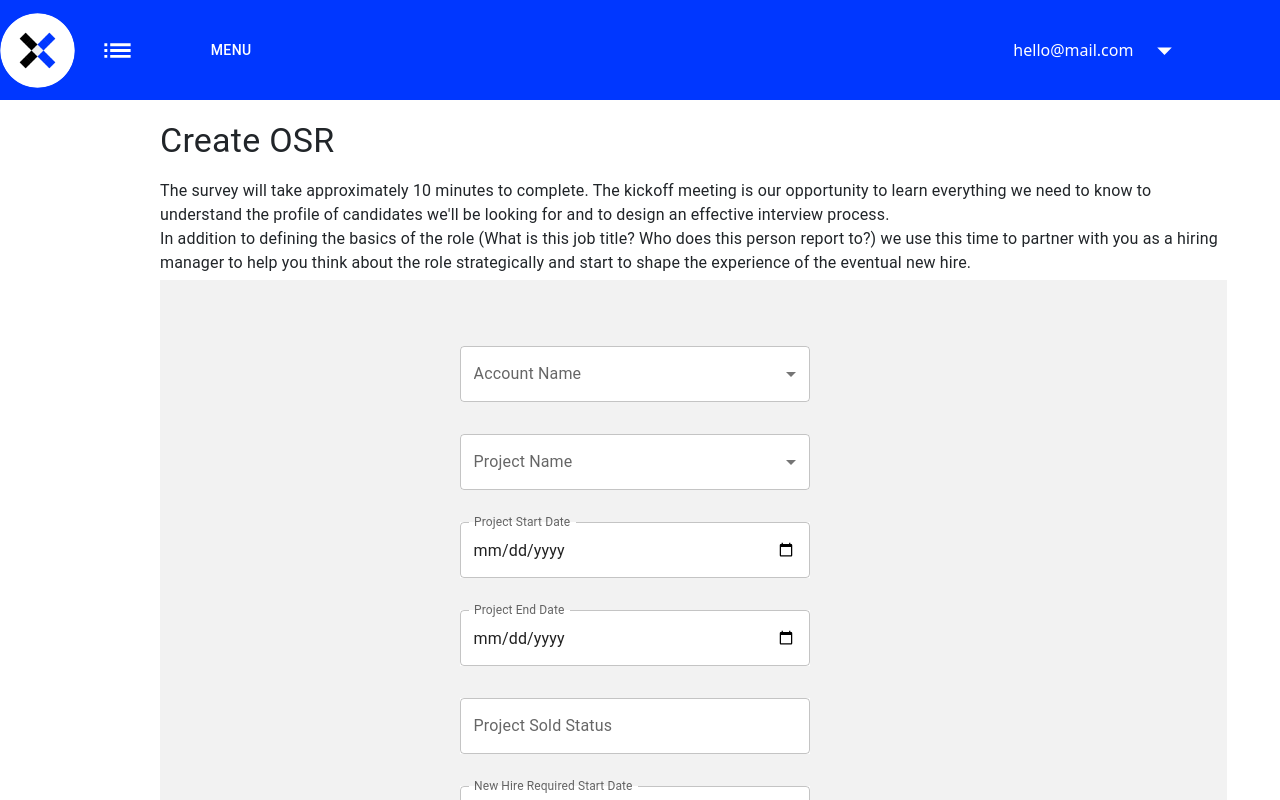
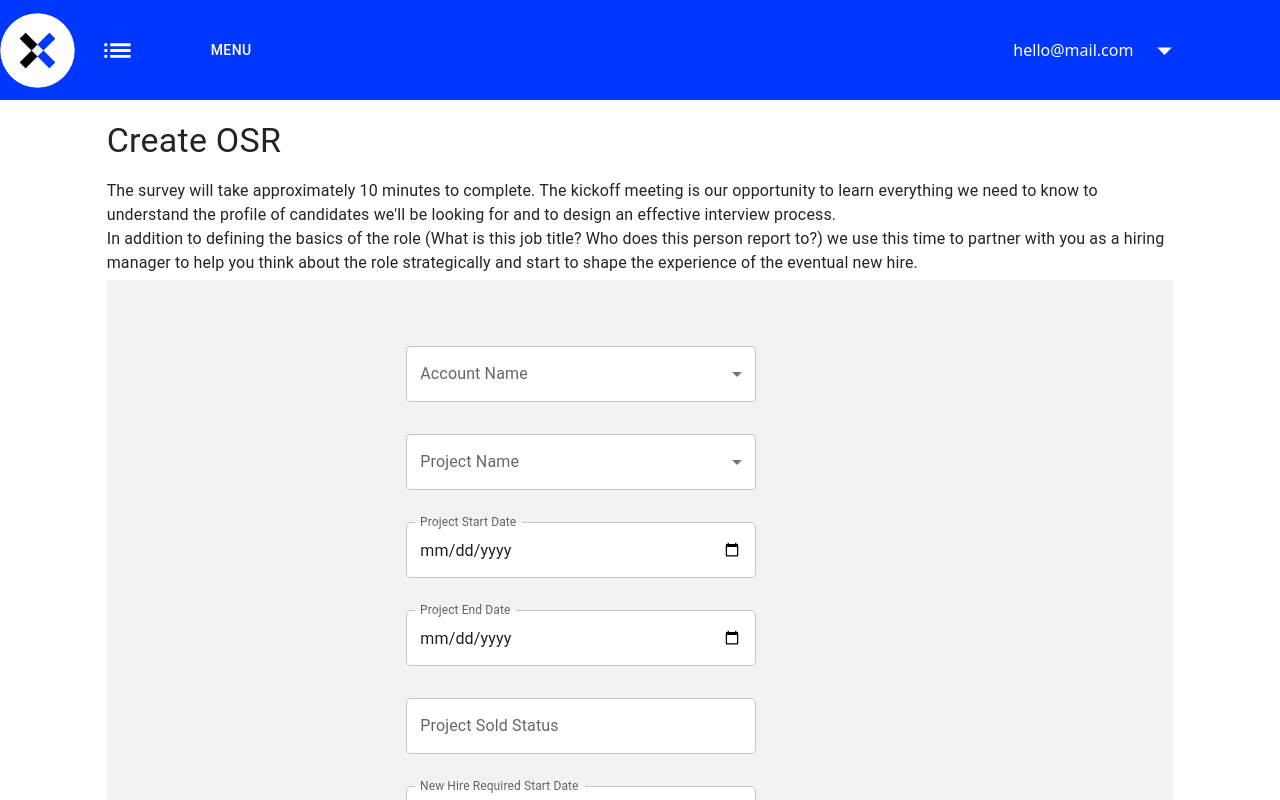
Before and after one commit to cenarturkmen/nextgen-osr-fe, a React (Create React App) app: page /createosr in a window 1280 px wide. Shown: the top 800 px of the page. Built offline with nearby package versions, Linux system fonts and the light colour scheme.

Commit message:
layout fixed

```diff
--- a/src/Pages/CreateOSR/CreateOSR.js
+++ b/src/Pages/CreateOSR/CreateOSR.js
@@ -41,7 +41,7 @@ export default function CreateOSR() {
       <Navbar />
       <Grid container>
         <ThemeProvider theme={theme}>
-          <Grid item xs={0} sm={0} md={0} lg={1.5}></Grid>
+          <Grid item xs={0} sm={0} md={0} lg={1}></Grid>
           <Grid item xs={12} sm md lg={10}>
             <Typography className="header" variant="h4" gutterBottom>
               Create OSR
@@ -235,7 +235,7 @@ export default function CreateOSR() {
               </Grid>
             </Grid>
           </Grid>
-          <Grid item xs={0} sm={0} lg={1.5} ></Grid>
+          <Grid item xs={0} sm={0} lg={1} ></Grid>
         </ThemeProvider>
       </Grid>
     </div>
```
